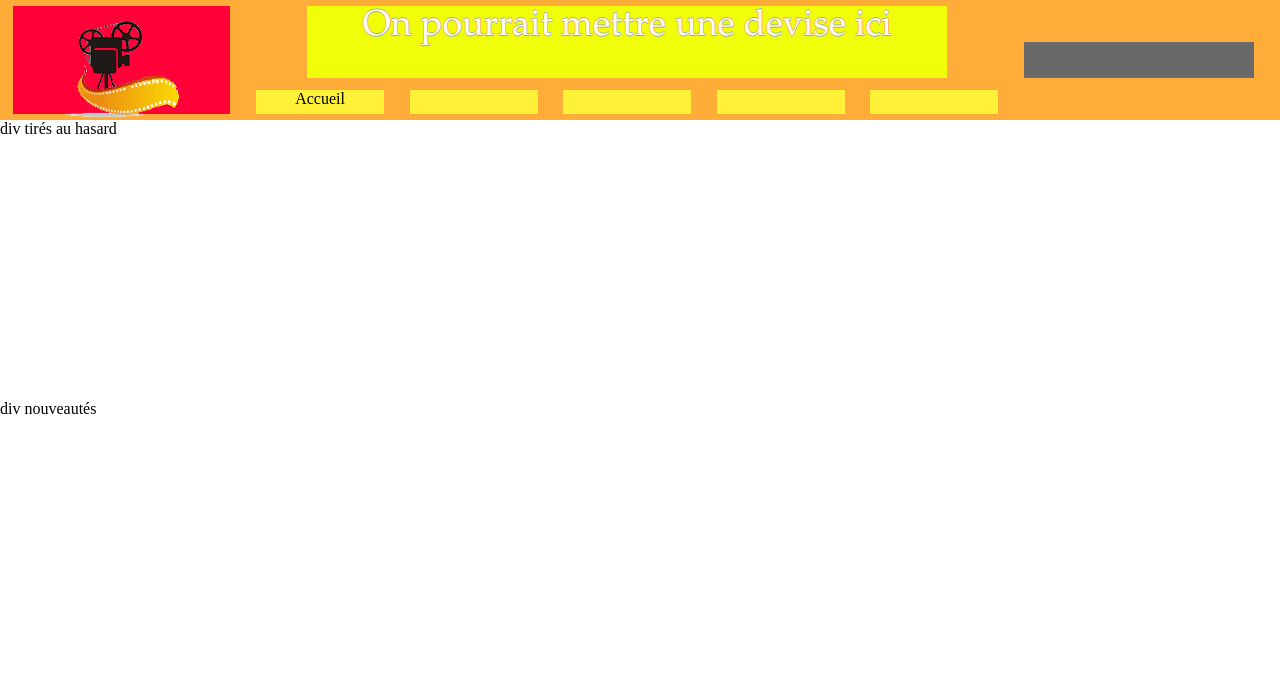
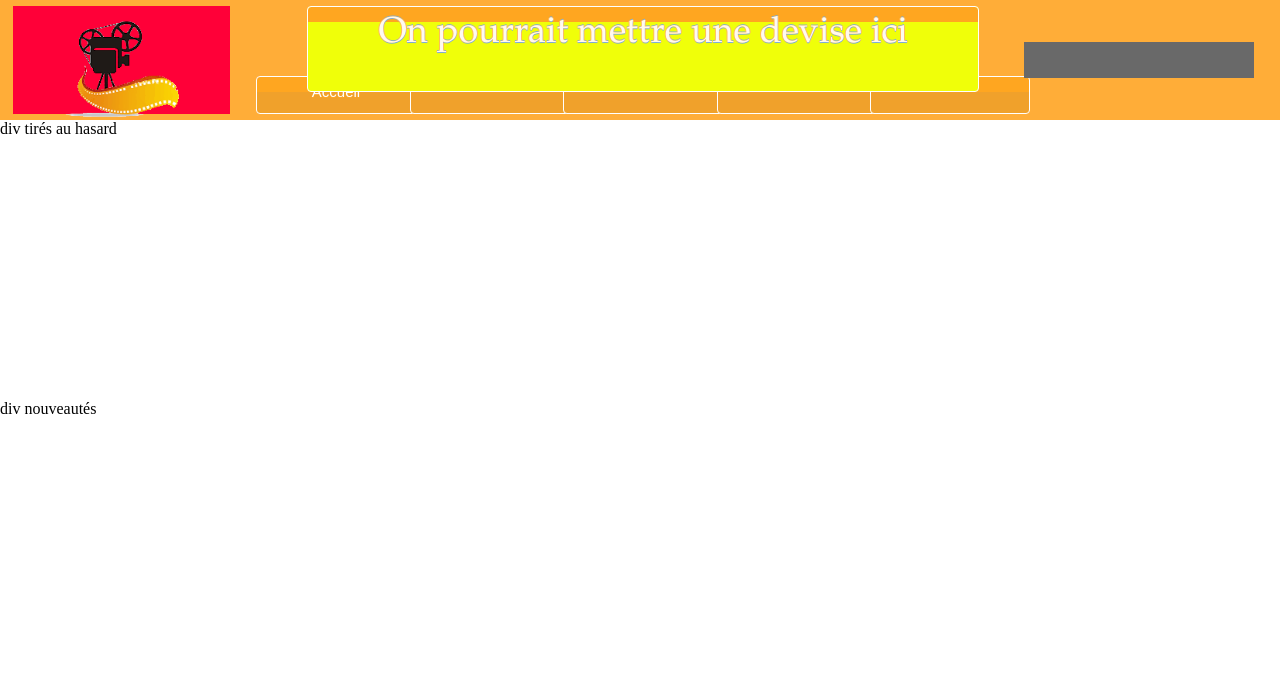
Before and after one commit to MathildeJuillet/projetcinema, a PHP site: page /accueil.php in a window 1280 px wide. Shown: the top 679 px of the page. Run offline with PHP 8.4, Linux system fonts and the light colour scheme.

Commit message:
Update style.css

```diff
--- a/style.css
+++ b/style.css
@@ -41,11 +41,29 @@ div#devise{
 
 div.button{
   position: absolute;
-  background-color: #FFF038;
   top: auto;
   width: 10%;
   height: 20%;
   bottom: 5%;
+ 	-moz-box-shadow:inset 0px 39px 0px -24px #ffa620;
+  -webkit-box-shadow:inset 0px 39px 0px -24px #ffa620;
+  box-shadow:inset 0px 39px 0px -24px #ffa620;
+  background-color:#f0a12b;
+  -moz-border-radius:4px;
+  -webkit-border-radius:4px;
+  border-radius:4px;
+  border:1px solid #ffffff;
+  display:inline-block;
+  cursor:pointer;
+  color:#ffffff;
+  font-family:Arial;
+  font-size:15px;
+  padding:6px 15px;
+  text-decoration:none;
+  text-shadow:0px 1px 0px #ffa620;
+}
+.button:hover{
+ background-color:#fa9c0f;
 }
 div#accueil{
   left:20%;
```
